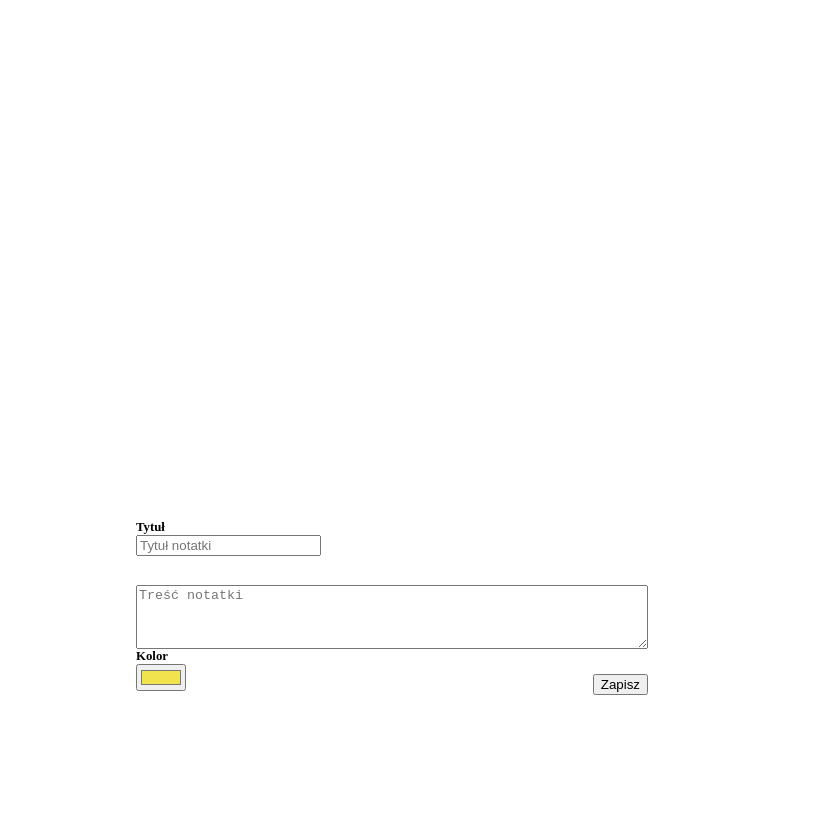
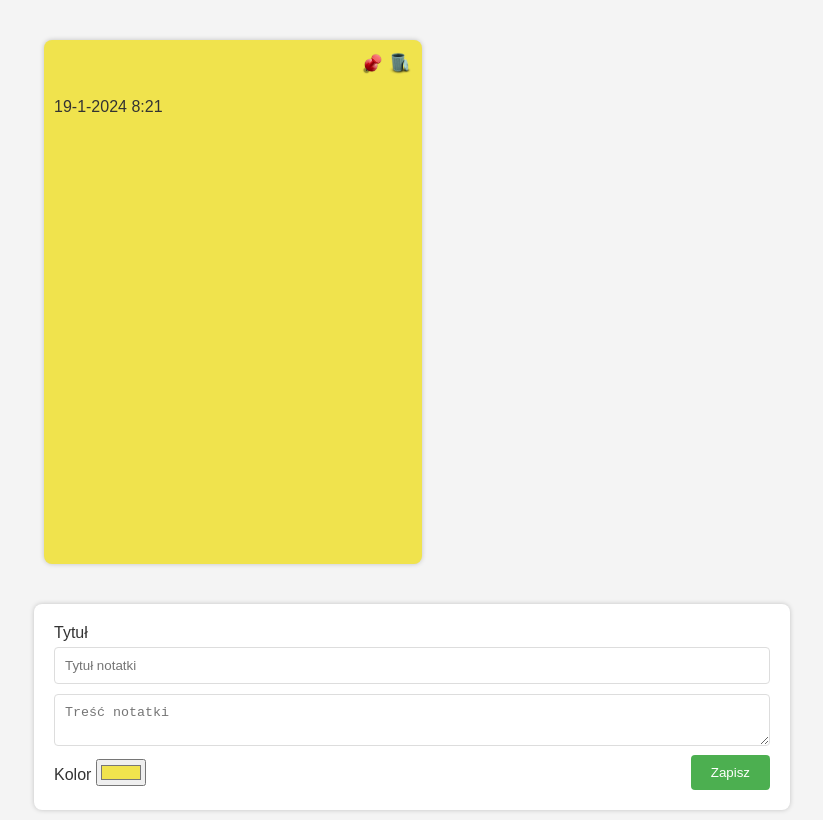
Before and after one commit to Dratatus/programowanie-w-javascript, a plain HTML site: page lab4 - notekeep/index.html in a window 1280 px wide. Both pictures are taken after a click on the button "Zapisz". Shown: the whole page, without its empty margins (248-1071 px from the left). Drawn offline with Linux system fonts and the light colour scheme.

Commit message:
added forgotten part of code

```diff
--- a/lab4 - notekeep/main.js
+++ b/lab4 - notekeep/main.js
@@ -16,6 +16,46 @@ function deleteNote(id) {
     displayNotes();
 }
 
+function displayNotes() {
+    let noteContainer = document.getElementById('note_container');
+    let templateElement = document.getElementById('note_template');
+
+    noteContainer.innerHTML = null
+
+    let index = 0
+    notes.forEach(note => {
+        let noteElement = templateElement.cloneNode(true)
+
+        noteElement.querySelector('p[name=note-title]').innerText = note['title']
+        noteElement.querySelector('p[name=note-content]').innerText = note['content']
+
+        let timestamp = new Date(note['timestamp']);
+        let date = timestamp.getDate() +
+            '-' + (timestamp.getMonth() + 1) +
+            '-' + timestamp.getFullYear() +
+            ' ' + timestamp.getHours() +
+            ':' + timestamp.getMinutes();
+
+        noteElement.querySelectorAll('img[class=note-icon]').forEach(element => {
+            element.setAttribute('id', index);
+        });
+
+        noteElement.querySelector('img[name=pin_note]').addEventListener('click', (e) => { pinNote(e.target.getAttribute('id')) });
+        noteElement.querySelector('img[name=delete_note]').addEventListener('click', (e) => { deleteNote(e.target.getAttribute('id')) });
+
+        noteElement.setAttribute('class', 'note');
+        noteElement.setAttribute('style', `background-color: ${note['color']};`);
+
+        noteElement.querySelector('p[name=note-date]').innerText = date
+
+        noteContainer.appendChild(noteElement);
+
+        noteElement.removeAttribute('hidden');
+
+        index++;
+    });
+}
+
 function pinNote(id) {
     console.log(id)
     let note = notes.splice(id, 1)[0];
@@ -28,6 +68,23 @@ function saveNotes() {
     localStorage.setItem(localStorageKey, jsonString);
 }
 
+function createNote() {
+    let creator = document.getElementById('note_creator');
+
+    let note = {
+        'title': creator.querySelector('input[name=note_title]').value,
+        'content': creator.querySelector('textarea[name=note_content]').value,
+        'color': creator.querySelector('input[name=note_color]').value,
+        'timestamp': Date.now(),
+    }
+
+    notes.push(note)
+
+    saveNotes()
+    displayNotes()
+}
+
+
 notes = loadNotes();
 document.querySelector('input[name=note_color]').value = defaultNoteColor
 document.querySelector('input[name=save_note]').addEventListener('click', createNote);
--- a/lab4 - notekeep/style.css
+++ b/lab4 - notekeep/style.css
@@ -1,124 +1,89 @@
-html {
+html, body {
     width: 100%;
     height: 100%;
+    font-family: 'Arial', sans-serif;
+    background-color: #f4f4f4;
+    color: #333;
 }
-
 
 .flexbox {
     display: flex;
     width: 100%;
     justify-content: space-between;
+    align-items: center;
 }
 
 body {
     display: grid;
-    grid-template-columns: 0.3fr 2.4fr 0.3fr;
-    grid-template-rows: 0.5fr 2.1fr 1fr 0.4fr;
-    gap: 0px 0px;
-    grid-auto-flow: row;
+    grid-template-columns: 1fr 3fr 1fr;
+    grid-template-rows: auto 1fr auto;
+    gap: 10px;
     grid-template-areas:
         ". . ."
         ". note_container ."
-        ". note_creator ."
-        ". . .";
-    margin: 0;
-    height: 100%;
+        ". note_creator .";
+    margin: 20px;
 }
+
 #note_container {
     grid-area: note_container;
     display: flex;
     flex-wrap: wrap;
+    justify-content: flex-start;
+    gap: 10px;
+    padding: 10px;
 }
 
 .note {
-    display: flex;
-    flex-wrap: wrap;
-    width: 40%;
-    height: fit-content;
-    margin: 6px;
-    padding: 6px;
+    background-color: white;
+    box-shadow: 0 0 5px rgba(0,0,0,0.2);
+    border-radius: 8px;
+    width: calc(50% - 10px);
+    padding: 10px;
+    margin-bottom: 10px;
 }
-#note_container>* {
-    flex: 1 1 auto;
-}
-
 
 .note-header {
     display: flex;
-    width: 100%;
     justify-content: space-between;
-}
-
-.note-header>p[name=note-title] {
-    font-weight: bold;
-    width: 75%;
-    height: min-content;
-    margin: 5px 0;
-}
-
-.note-menu {
-    display: flex;
-    height: min-content;
-    justify-content: space-between;
-    margin: auto 5px;
+    align-items: center;
+    margin-bottom: 10px;
 }
 
 .note-icon {
-    height: 1em;
-    margin: 5px;
-}
-
-.note-content {
-    width: 100%;
-}
-
-.creator-input {
-    display: flex;
-    width: fit-content;
-    height: fit-content;
-    flex-wrap: wrap;
-}
-
-.creator-input>label {
-    width: 100%;
-    height: fit-content;
-    font-size: 0.80em;
-    font-weight: bold;
-}
-
-.creator-input>input {
-    min-width: 50%;
-    max-width: 100%;
-}
-
-.creator-input>input[type=text] {
-    height: fit-content;
-}
-
-.note-footer {
-    width: 100%;
-}
-
-.note-footer>p[name=note-date] {
-    width: 100%;
-    margin: 5px 0;
+    width: 24px;
+    height: 24px;
+    cursor: pointer;
 }
 
 #note_creator {
     grid-area: note_creator;
-    display: flex;
-    width: 50%;
-    flex-wrap: wrap;
-    justify-self: center;
+    background-color: white;
+    padding: 20px;
+    box-shadow: 0 0 5px rgba(0,0,0,0.2);
+    border-radius: 8px;
+    margin: 10px 0;
 }
 
-#note_creator>textarea {
+input[type=text], textarea {
     width: 100%;
-    height: auto;
+    padding: 10px;
+    margin: 5px 0;
+    border: 1px solid #ddd;
+    border-radius: 4px;
+    box-sizing: border-box;
 }
 
-input[name='save_note'] {
-    width: fit-content;
-    height: min-content;
-    margin: auto 0;
+input[type=button] {
+    background-color: #4CAF50;
+    color: white;
+    padding: 10px 20px;
+    border: none;
+    border-radius: 4px;
+    cursor: pointer;
+    margin-left: 10px;
 }
+
+input[type=button]:hover {
+    background-color: #45a049;
+}
```
